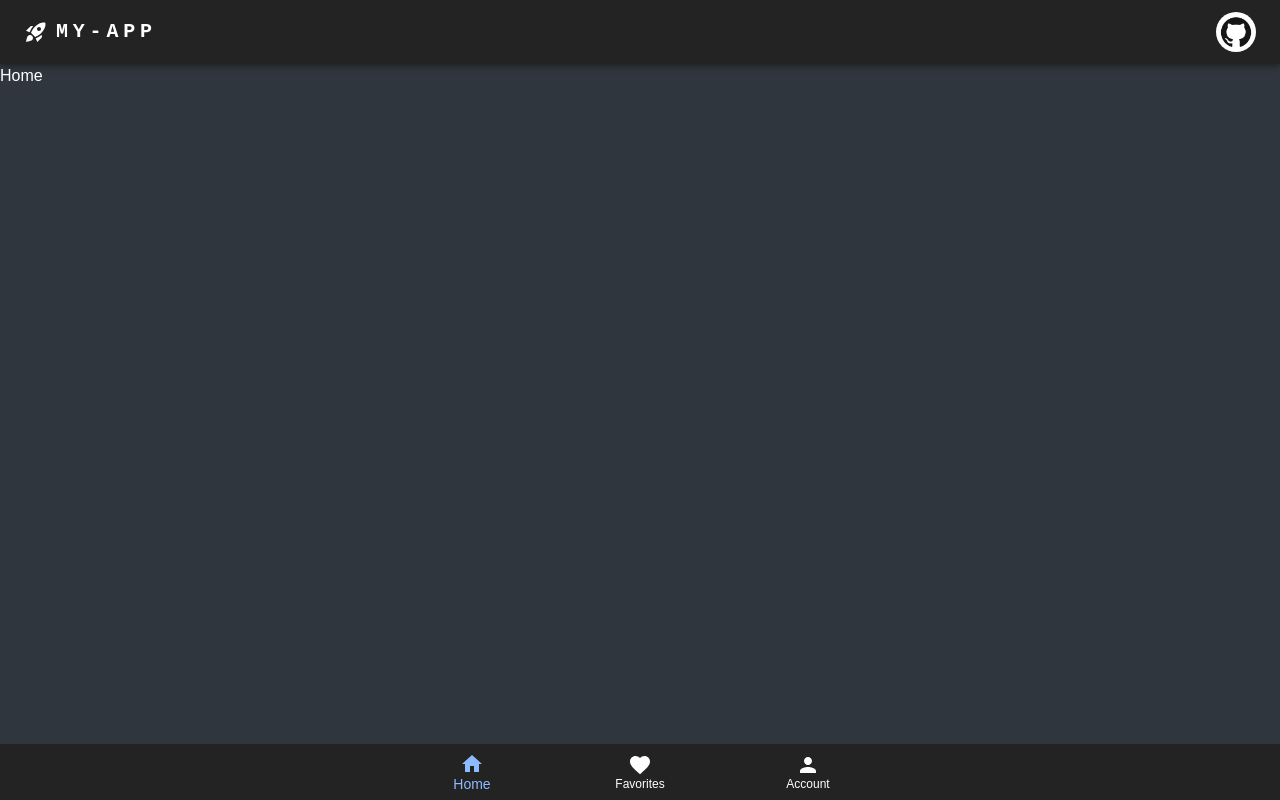
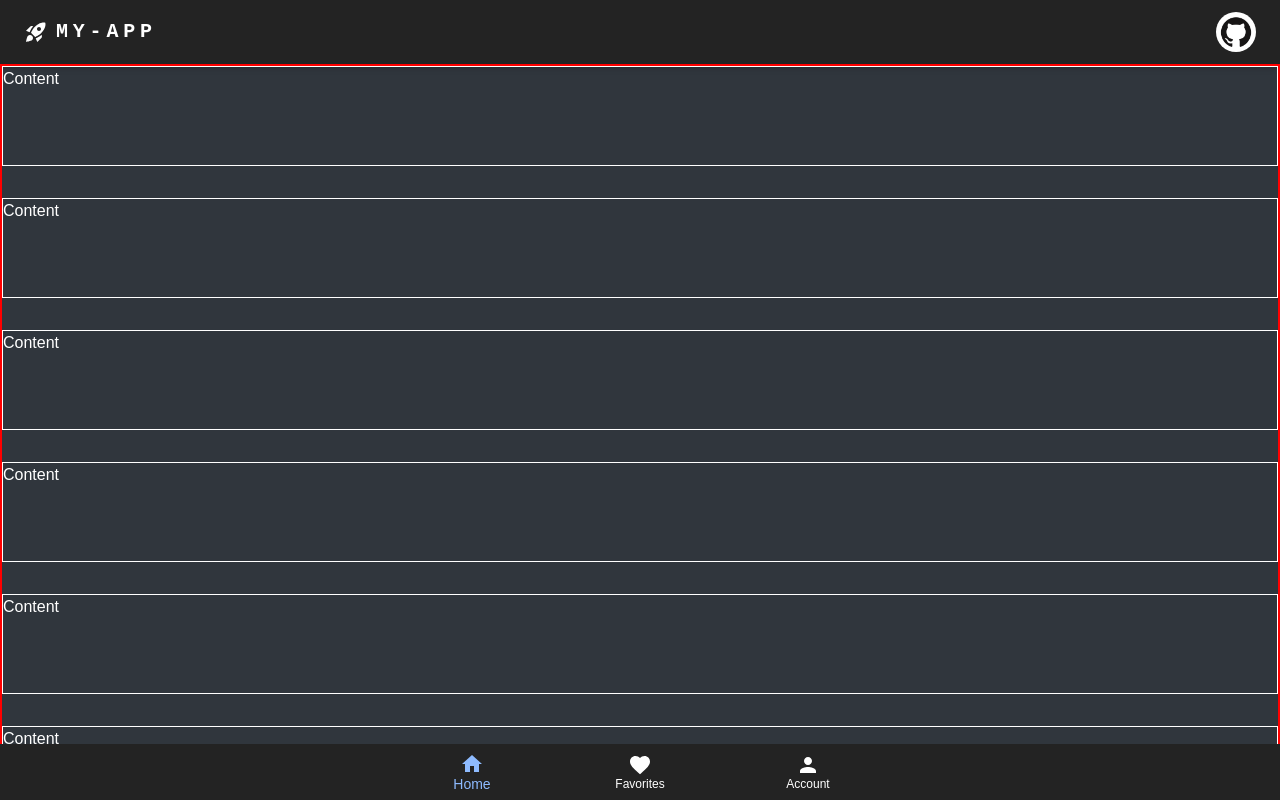
Before and after one commit to nc1z/react-pwa-starter, a React (Create React App) app: page /home in a window 1280 px wide. Built offline with nearby package versions, Linux system fonts and the light colour scheme.

Commit message:
:construction: Temporary components to fix native experience

```diff
--- a/src/App.tsx
+++ b/src/App.tsx
@@ -23,9 +23,11 @@ function App() {
         <div className="App">
             <ThemeProvider theme={theme}>
                 <CssBaseline />
-                <Navbar />
-                <Outlet />
-                <BottomNav />
+                <div className="AppContainer">
+                    <Navbar />
+                    <Outlet />
+                    <BottomNav />
+                </div>
             </ThemeProvider>
         </div>
     )
--- a/src/views/Home/Home.tsx
+++ b/src/views/Home/Home.tsx
@@ -1,9 +1,25 @@
-import React from 'react'
+import React from "react"
 
 const Home = () => {
-  return (
-    <div>Home</div>
-  )
+    const divArray = Array.from({ length: 20 }, (_, index) => index + 1)
+    // const divArray = Array.from({ length: 1 }, (_, index) => index + 1)
+
+    return (
+        <div className="PageContainer HomeContainer">
+            {divArray.map((divNumber) => (
+                <div
+                    key={divNumber}
+                    style={{
+                        width: "100%",
+                        height: "100px",
+                        border: "1px solid white",
+                    }}
+                >
+                    Content
+                </div>
+            ))}
+        </div>
+    )
 }
 
 export default Home
--- a/src/views/NotFound/NotFound.tsx
+++ b/src/views/NotFound/NotFound.tsx
@@ -2,7 +2,7 @@ import React from 'react'
 
 const NotFound = () => {
   return (
-    <div>NotFound</div>
+    <div className='PageContainer'>NotFound</div>
   )
 }
 
```
